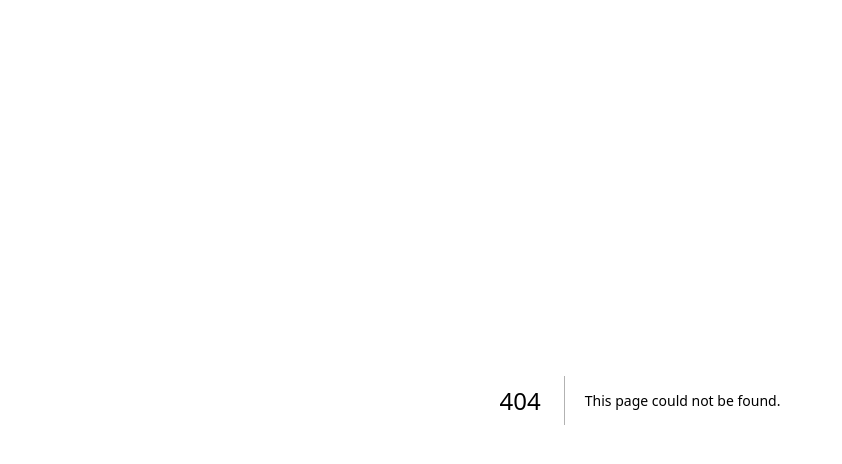
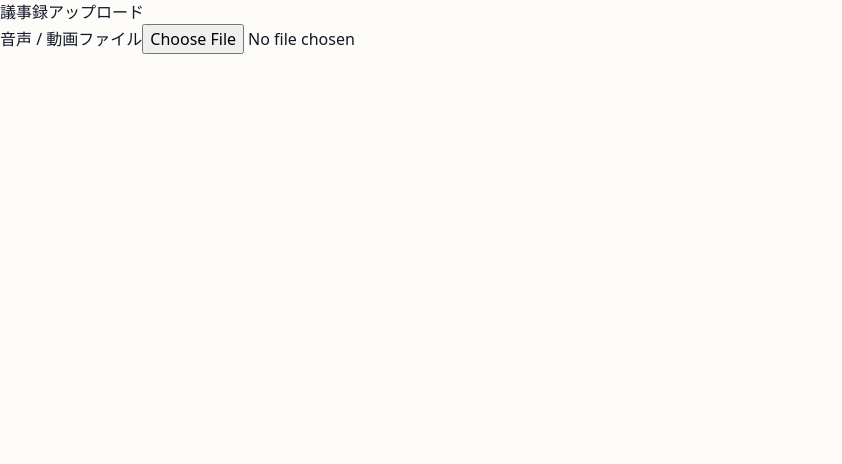
Before and after one commit to engine-base/Atelier, a Next.js app in the folder apps/web/: page /upload/s_m01 in a window 1280 px wide. Before the commit this address had no page. Shown: the top 464 px of the page, without its empty margins (0-842 px from the left). Built offline with nearby package versions, Linux system fonts and the light colour scheme.

Commit message:
feat(T-UC-23): S-M01 議事録アップロード + transcript
TranscriptUpload: file input → onUpload (Promise<string>) → transcript 表示
- status=idle/uploading/done/error の 4 状態
- error は role='alert' で即時通知
- 2 unit tests + e2e spec

```diff
--- /dev/null
+++ b/apps/web/app/upload/s_m01/_components/TranscriptUpload.tsx
@@ -0,0 +1,70 @@
+/**
+ * S-M01 議事録アップロード + transcript — T-UC-23
+ *
+ * ファイル選択 → アップロード進捗表示 → transcript 表示。
+ * 実 API 連携は別 PR (audio → STT → text)。本実装は UI 配線のみ。
+ */
+
+'use client';
+
+import * as React from 'react';
+import { useState } from 'react';
+
+export interface TranscriptUploadProps {
+  readonly onUpload: (file: File) => Promise<string>;
+}
+
+export function TranscriptUpload({ onUpload }: TranscriptUploadProps) {
+  const [status, setStatus] = useState<'idle' | 'uploading' | 'done' | 'error'>('idle');
+  const [transcript, setTranscript] = useState<string>('');
+  const [error, setError] = useState<string | null>(null);
+
+  const onChange = async (e: React.ChangeEvent<HTMLInputElement>) => {
+    const f = e.target.files?.[0];
+    if (!f) return;
+    setStatus('uploading');
+    setError(null);
+    try {
+      const text = await onUpload(f);
+      setTranscript(text);
+      setStatus('done');
+    } catch (err) {
+      setError((err as Error).message);
+      setStatus('error');
+    }
+  };
+
+  return (
+    <section aria-label="議事録アップロード" className="flex flex-col gap-md">
+      <h1 className="text-headline-md font-bold text-on-surface">議事録アップロード</h1>
+      <label className="flex flex-col gap-sm">
+        <span className="text-label-lg font-semibold text-on-surface">音声 / 動画ファイル</span>
+        <input
+          type="file"
+          accept="audio/*,video/*"
+          onChange={onChange}
+          disabled={status === 'uploading'}
+          className="rounded-md border border-surface-variant bg-surface px-sm py-xs"
+        />
+      </label>
+      {status === 'uploading' ? (
+        <p role="status" aria-live="polite" className="text-label-md text-on-surface-variant">
+          アップロード中…
+        </p>
+      ) : null}
+      {status === 'error' && error ? (
+        <p role="alert" className="text-label-md text-error">
+          {error}
+        </p>
+      ) : null}
+      {status === 'done' ? (
+        <article aria-label="文字起こし結果">
+          <h2 className="text-label-lg font-semibold text-on-surface">文字起こし</h2>
+          <pre className="whitespace-pre-wrap rounded-md bg-surface-variant/30 p-md text-body-sm text-on-surface">
+            {transcript}
+          </pre>
+        </article>
+      ) : null}
+    </section>
+  );
+}
--- /dev/null
+++ b/apps/web/app/upload/s_m01/page.tsx
@@ -0,0 +1,19 @@
+'use client';
+
+import * as React from 'react';
+
+import { TranscriptUpload } from './_components/TranscriptUpload';
+
+export default function SM01Page() {
+  return (
+    <div className="mx-auto w-full max-w-3xl px-md py-lg">
+      <TranscriptUpload
+        onUpload={async (_f) => {
+          // 実 API 連携は別 PR (audio→STT)。本 PR はモック transcript を返す。
+          await new Promise((r) => setTimeout(r, 200));
+          return 'これはサンプルの文字起こし結果です。';
+        }}
+      />
+    </div>
+  );
+}
```
Also changed, not shown: 2 other files (tests, documents, lock files or other folders).
